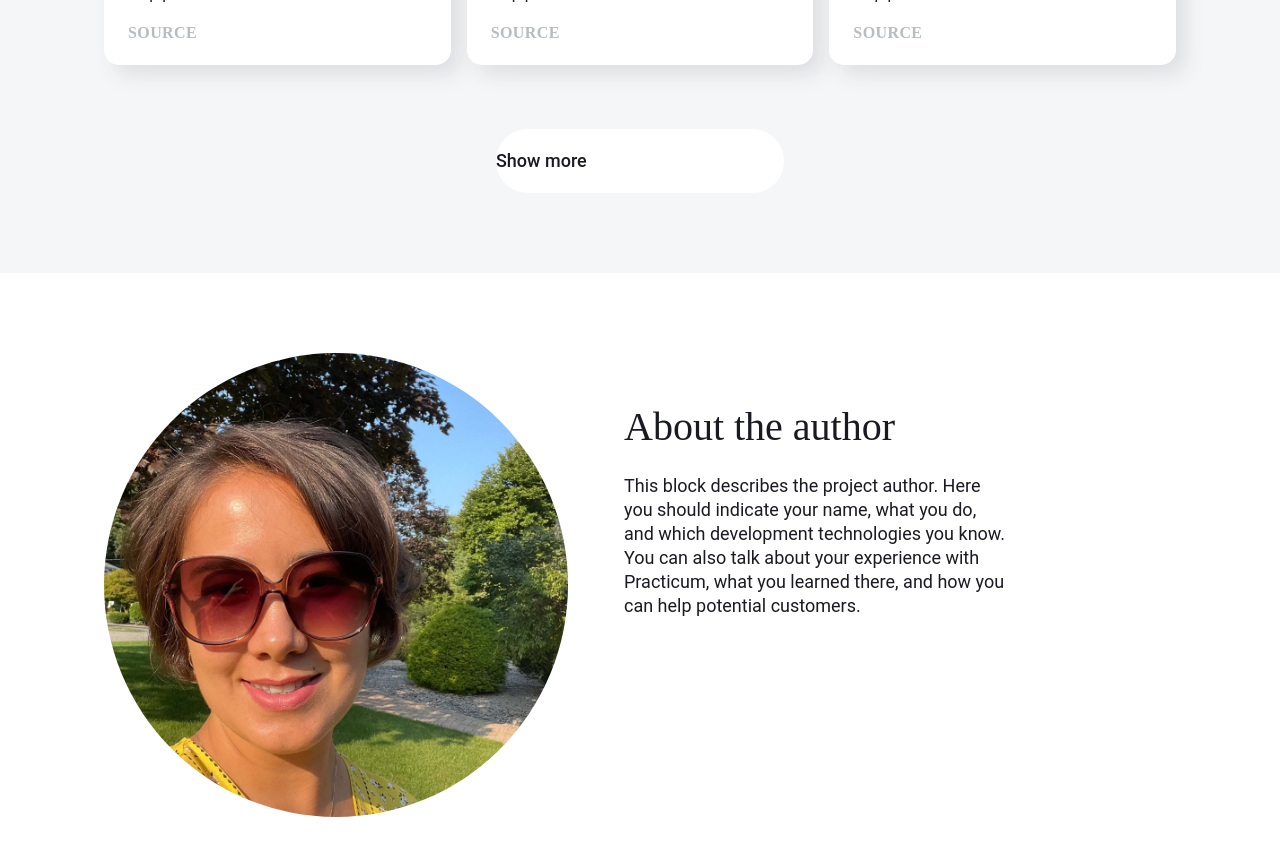
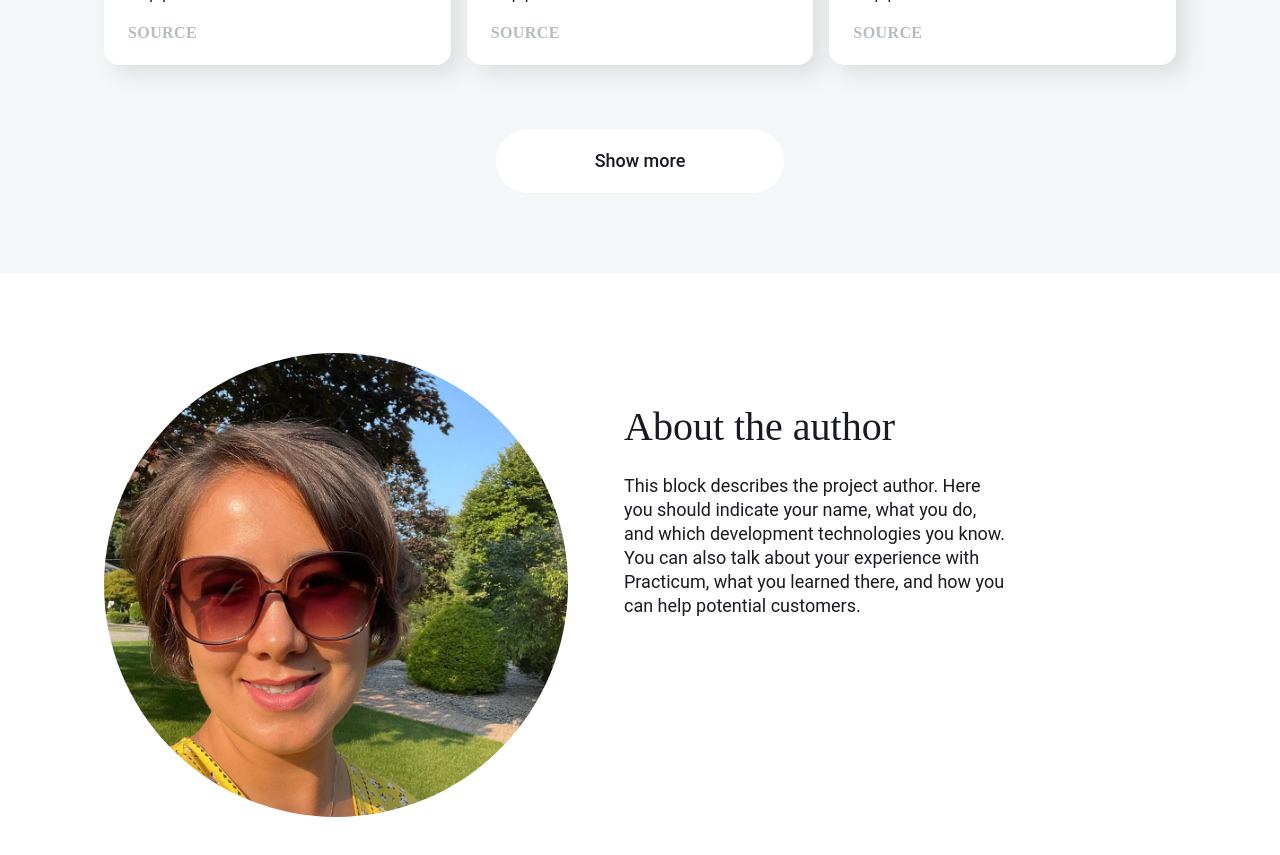
Before and after one commit to NuriyaAkh/New, a React (Create React App) app in the folder frontend/: page / in a window 1280 px wide. Shown: the part 1280-2135 px from the top of the page. Built offline with nearby package versions, Linux system fonts and the light colour scheme.

Commit message:
fixed the button

```diff
--- a/frontend/src/components/NewsCardList/NewsCardList.css
+++ b/frontend/src/components/NewsCardList/NewsCardList.css
@@ -1,6 +1,7 @@
 .list__container{
   background: #F5F6F7;
   padding:80px 104px;
+
 
 }
 .list__content{
@@ -10,7 +11,7 @@ grid-template-columns: 1fr 1fr 1fr;
 column-gap: 16px;
 }
 .list__button{
-background: #FFFFFF;
+background:#FFFFFF;;
 border-radius: 80px;
 width:288px;
 height:64px;
@@ -24,7 +25,9 @@ font-size: 18px;
 line-height: 24px;
 /* identical to box height, or 133% */
 display: flex;
+justify-content: center;
 align-items: center;
+
 text-align: center;
 
 /* main/primary */
```
